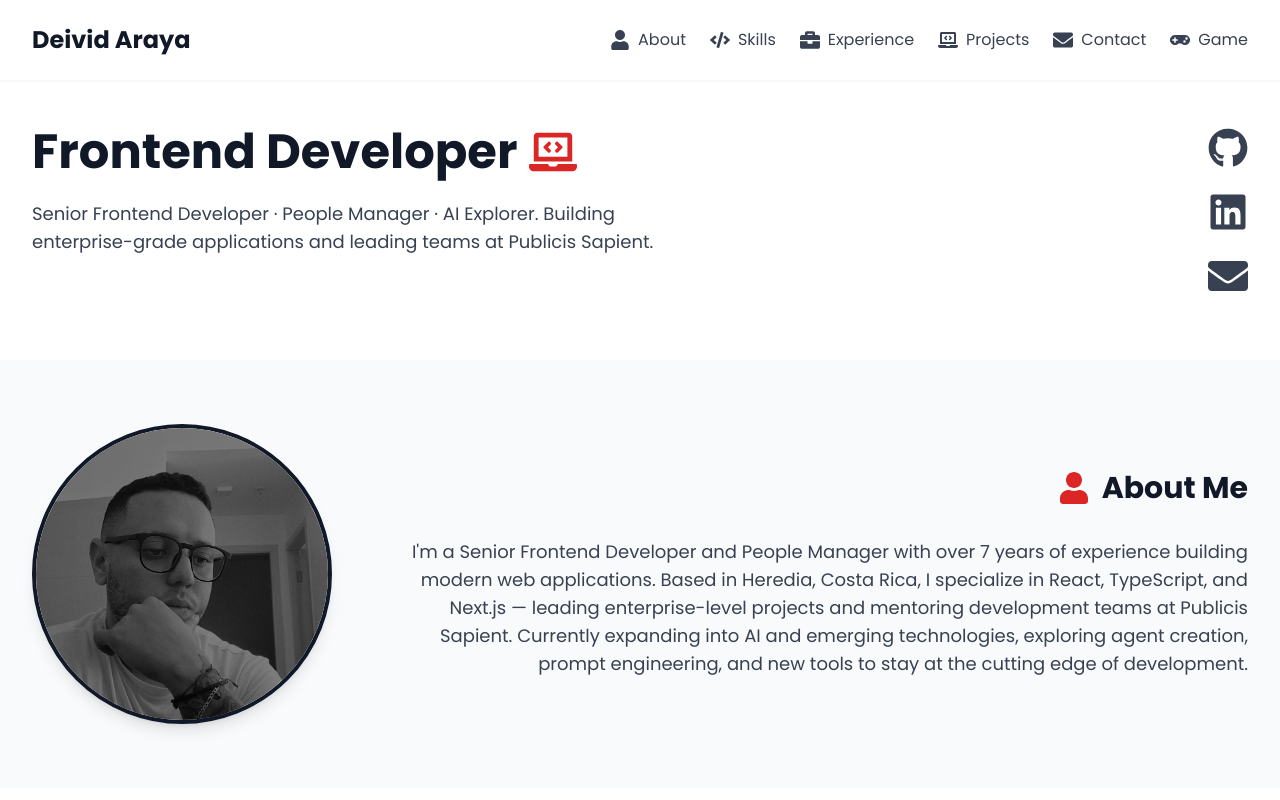
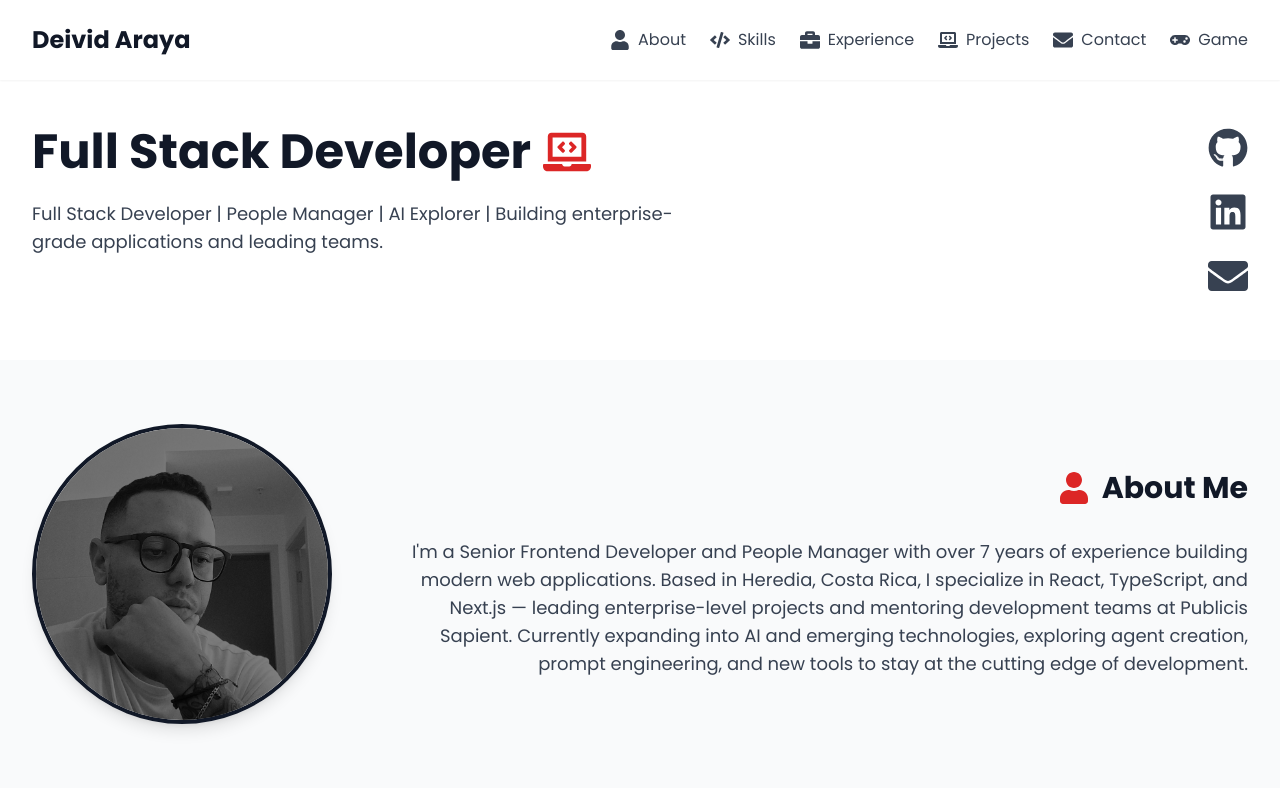
Before and after one commit to Daveveloper/cv-project, a React (Vite) app: page / in a window 1280 px wide. Shown: the top 800 px of the page. Built offline with nearby package versions, Linux system fonts and the light colour scheme.

Commit message:
update hero

```diff
--- a/src/components/sections/Hero.tsx
+++ b/src/components/sections/Hero.tsx
@@ -18,11 +18,11 @@ const Hero: React.FC = () => {
             className="max-w-2xl"
           >
             <h1 className="text-4xl md:text-5xl font-bold mb-6 text-gray-900 flex items-center gap-3">
-              Frontend Developer
+              Full Stack Developer
               <FaLaptopCode className="text-red-600" />
             </h1>
             <p className="text-base md:text-lg text-gray-700 mb-8">
-              Senior Frontend Developer · People Manager · AI Explorer. Building enterprise-grade applications and leading teams at Publicis Sapient.
+              Full Stack Developer | People Manager | AI Explorer | Building enterprise-grade applications and leading teams.
             </p>
           </motion.div>
 
```
